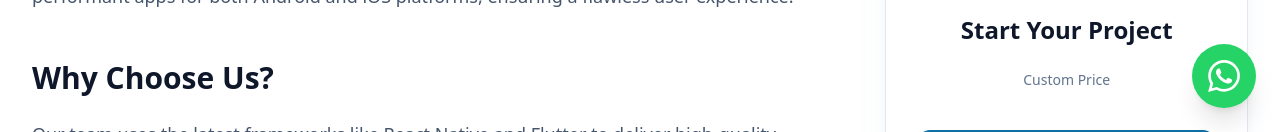
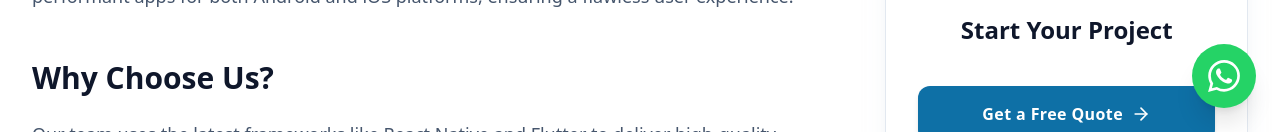
Before and after one commit to piyushthakur7/web-total-solutuion, a Next.js app: page /services/app-development in a window 1280 px wide. Shown: the part 668-800 px from the top of the page. Built offline with nearby package versions, Linux system fonts and the light colour scheme.

Commit message:
feat: define core application types for navigation, project inquiries, portfolio items, and service data

```diff
--- a/src/components/ServiceDetailView.tsx
+++ b/src/components/ServiceDetailView.tsx
@@ -5,7 +5,6 @@ import { useRouter } from 'next/navigation';
 import Image from 'next/image';
 import { ServiceData } from '../types';
 import { ArrowRight, CheckCircle2, LayoutTemplate } from 'lucide-react';
-import PricingView from './PricingView';
 
 export default function ServiceDetailView({ service }: { service: ServiceData }) {
   const router = useRouter();
@@ -97,9 +96,6 @@ export default function ServiceDetailView({ service }: { service: ServiceData })
                     <span className="text-2xl font-bold text-brand-blue">₹</span>
                   </div>
                   <h3 className="text-2xl font-bold text-slate-900">Start Your Project</h3>
-                  <p className="text-slate-500 text-sm font-medium">
-                    {service.priceText}
-                  </p>
                   <div className="pt-4 space-y-4">
                     <button
                       onClick={() => router.push('/contact')}
@@ -123,11 +119,6 @@ export default function ServiceDetailView({ service }: { service: ServiceData })
           </div>
         </div>
       </section>
-
-      {/* Pricing Section */}
-      <div className="bg-slate-50 pt-10 pb-20 border-t border-slate-100">
-        <PricingView serviceSlug={service.slug} />
-      </div>
     </div>
   );
 }
--- a/src/data.ts
+++ b/src/data.ts
@@ -193,7 +193,6 @@ export const SERVICES_DATA: Record<string, import('./types').ServiceData> = {
     slug: 'landing-pages',
     title: 'Landing & Informative Pages',
     subtitle: 'High-Converting Single Page Solutions',
-    priceText: 'Starting from ₹7,999',
     heroImage: 'https://images.unsplash.com/photo-1460925895917-afdab827c52f?q=80&w=2426&auto=format&fit=crop',
     content: {
       overview: 'We build high-performance, single-page informative websites specifically designed for your business. Our team of experts designs simple to navigate and mobile-compatible landing pages to help you receive more customers.',
@@ -206,7 +205,6 @@ export const SERVICES_DATA: Record<string, import('./types').ServiceData> = {
     slug: 'saas-development',
     title: 'Full SaaS Development',
     subtitle: 'Scalable Software as a Service Platforms',
-    priceText: 'Custom Price',
     heroImage: 'https://images.unsplash.com/photo-1551288049-bebda4e38f71?q=80&w=2070&auto=format&fit=crop',
     content: {
       overview: 'Comprehensive web application development tailored to your enterprise. From authentication and routing to complex data modeling, we build robust SaaS platforms that scale securely.',
@@ -219,7 +217,6 @@ export const SERVICES_DATA: Record<string, import('./types').ServiceData> = {
     slug: 'content-writing',
     title: 'Content Writing',
     subtitle: 'Engaging, SEO-Optimized Copywriting',
-    priceText: 'Starting from ₹1,000',
     heroImage: 'https://images.unsplash.com/photo-1455390582262-044cdead27d8?q=80&w=2346&auto=format&fit=crop',
     content: {
       overview: 'High-quality content is the foundation of any digital strategy. We provide well-researched, engaging, and SEO-optimized content that resonates with your audience and drives conversions.',
@@ -232,7 +229,6 @@ export const SERVICES_DATA: Record<string, import('./types').ServiceData> = {
     slug: 'ecommerce-development',
     title: 'E-commerce Development',
     subtitle: 'High-Converting Online Stores',
-    priceText: 'Starting from ₹12,999',
     heroImage: 'https://images.unsplash.com/photo-1556742049-0cfed4f6a45d?q=80&w=2370&auto=format&fit=crop',
     content: {
       overview: 'We develop secure, scalable, and responsive e-commerce sites for online retailers. Whether you are selling a few products or thousands, we build platforms that drive sales and provide a seamless checkout experience.',
@@ -245,7 +241,6 @@ export const SERVICES_DATA: Record<string, import('./types').ServiceData> = {
     slug: 'app-development',
     title: 'Android & iOS Apps',
     subtitle: 'Native and Cross-Platform Mobile Solutions',
-    priceText: 'Custom Price',
     heroImage: 'https://images.unsplash.com/photo-1512941937669-90a1b58e7e9c?q=80&w=2340&auto=format&fit=crop',
     content: {
       overview: 'Transform your business with cutting-edge mobile applications. We build highly intuitive and performant apps for both Android and iOS platforms, ensuring a flawless user experience.',
@@ -258,7 +253,6 @@ export const SERVICES_DATA: Record<string, import('./types').ServiceData> = {
     slug: 'digital-marketing',
     title: 'Digital Marketing',
     subtitle: 'Data-Driven Growth Strategies',
-    priceText: 'Custom Price',
     heroImage: 'https://images.unsplash.com/photo-1432821596592-e2c18b78144f?q=80&w=2340&auto=format&fit=crop',
     content: {
       overview: 'Maximize your online visibility and drive targeted traffic with our comprehensive digital marketing services. From SEO to paid campaigns, we engineer strategies that deliver measurable ROI.',
--- a/src/types.ts
+++ b/src/types.ts
@@ -22,7 +22,6 @@ export interface ServiceData {
   slug: string;
   title: string;
   subtitle: string;
-  priceText: string;
   heroImage: string;
   content: {
     overview: string;
```
